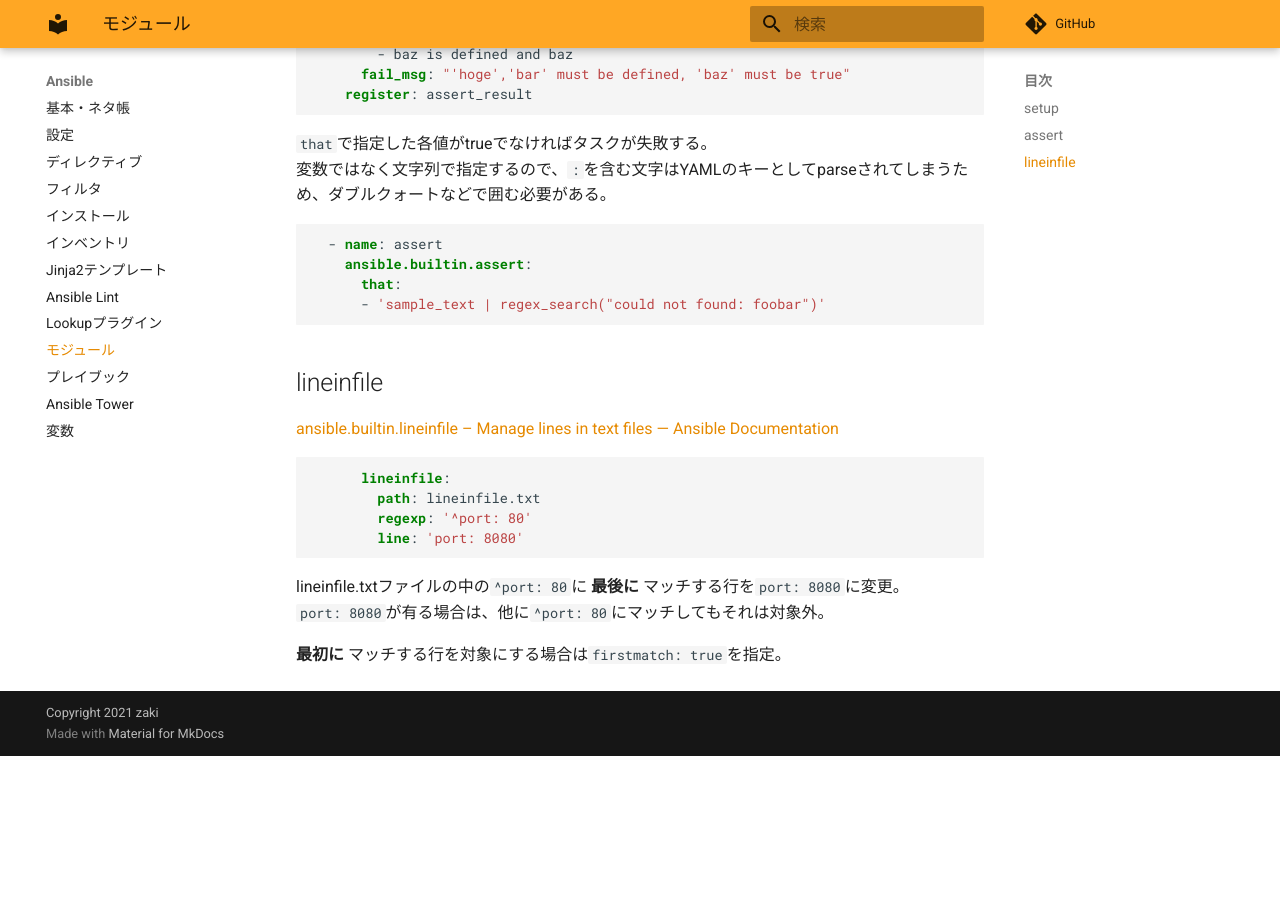
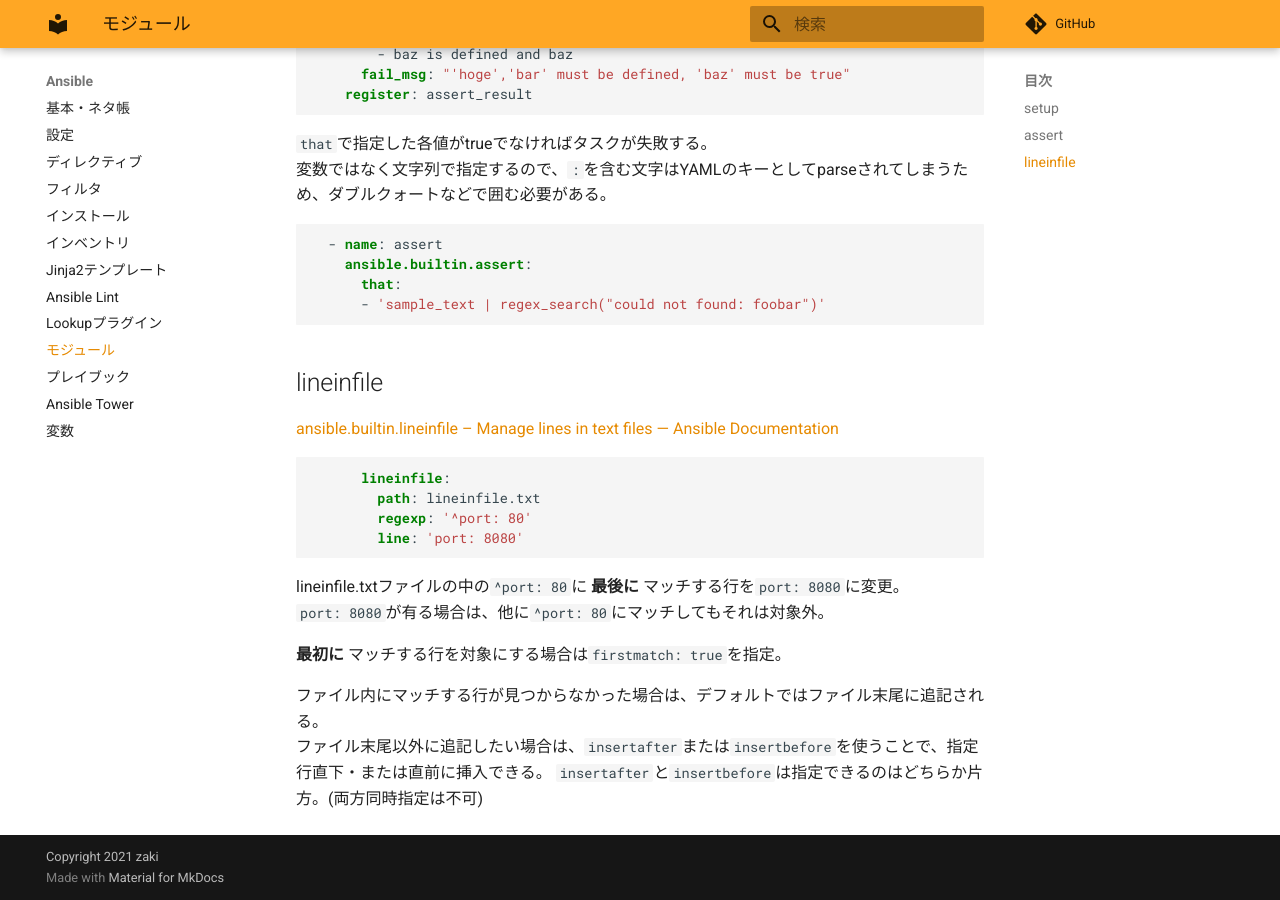
Before and after one commit to zaki-lknr/docs, an MkDocs documentation site: the page built from docs/Ansible/module.md, in a window 1280 px wide and 900 px high, scrolled down 707 px. Built offline with MkDocs 1.6.1 and Material for MkDocs 9.7.7, drawn with Linux system fonts in a browser that asks for light colours; comment, search, counter and statistics services are not loaded; before the commit the page ends 1463 px from its top, so only the background shows below that.

Commit message:
add: ansible/module lineinfileのinsertafter,insertbefore

```diff
--- a/docs/Ansible/module.md
+++ b/docs/Ansible/module.md
@@ -55,3 +55,7 @@ lineinfile.txtファイルの中の`^port: 80`に __最後に__ マッチする
 `port: 8080`が有る場合は、他に`^port: 80`にマッチしてもそれは対象外。
 
 __最初に__ マッチする行を対象にする場合は`firstmatch: true`を指定。
+
+ファイル内にマッチする行が見つからなかった場合は、デフォルトではファイル末尾に追記される。
+ファイル末尾以外に追記したい場合は、`insertafter`または`insertbefore`を使うことで、指定行直下・または直前に挿入できる。
+`insertafter`と`insertbefore`は指定できるのはどちらか片方。(両方同時指定は不可)
```
